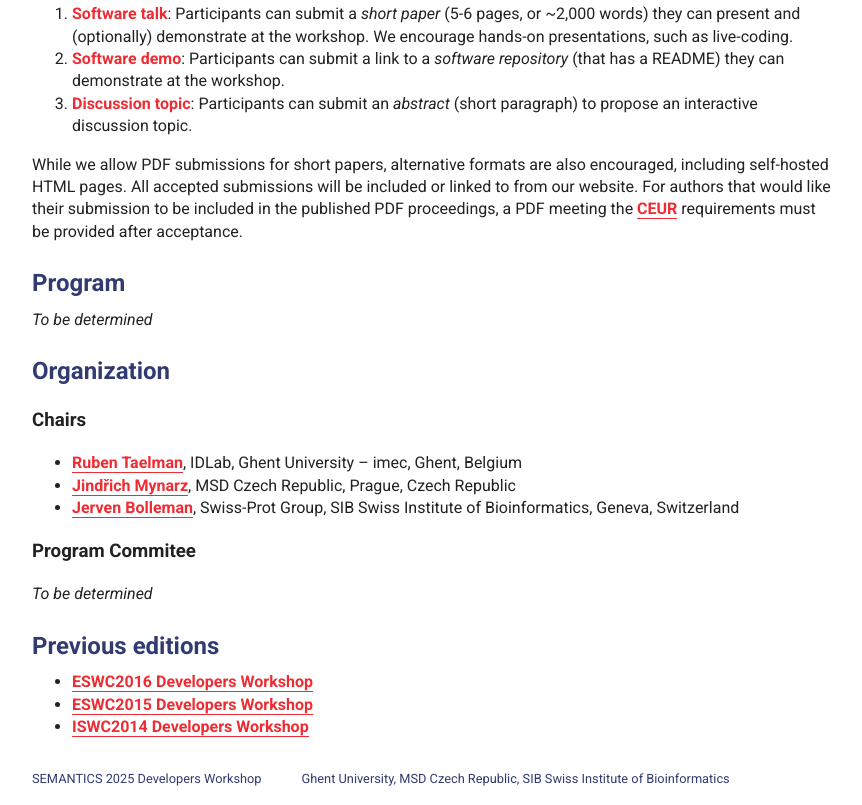
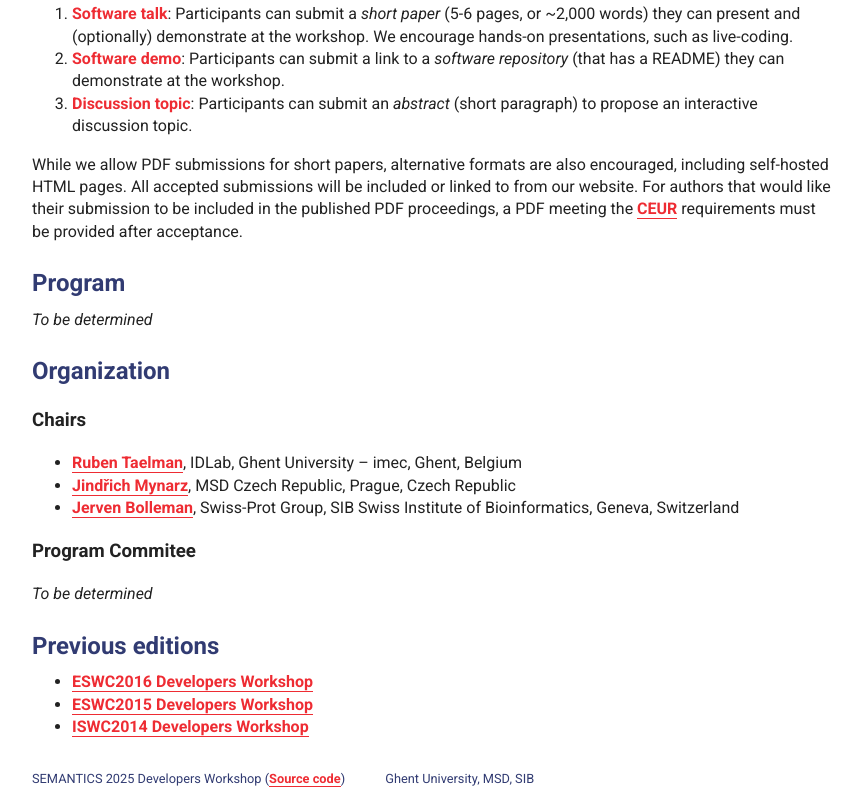
Before and after one commit to rubensworks/website-semdev-2025, a plain HTML site: page index.html in a window 1280 px wide. Shown: the part 1255-2060 px from the top of the page, without its empty margins (208-1070 px from the left). Drawn offline with Linux system fonts and the light colour scheme.

Commit message:
Link to source code

```diff
--- a/index.html
+++ b/index.html
@@ -141,10 +141,10 @@
 		</main>
 		<footer>
 			<p>
-				SEMANTICS 2025 Developers Workshop
+				SEMANTICS 2025 Developers Workshop (<a href="https://github.com/rubensworks/website-semdev-2025">Source code</a>)
 			</p>
 			<p>
-				Ghent University, MSD Czech Republic, SIB Swiss Institute of Bioinformatics
+				Ghent University, MSD, SIB
 			</p>
 		</footer>
 	</body>
```
